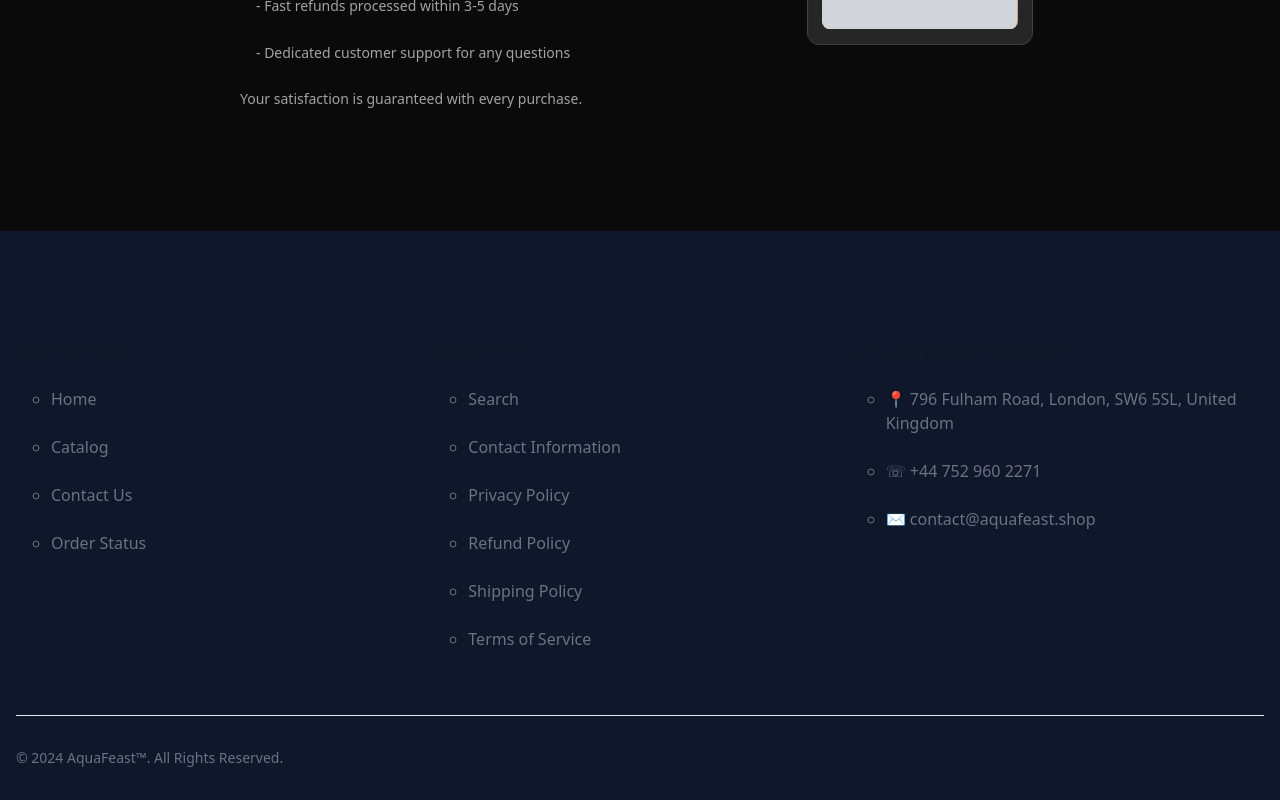
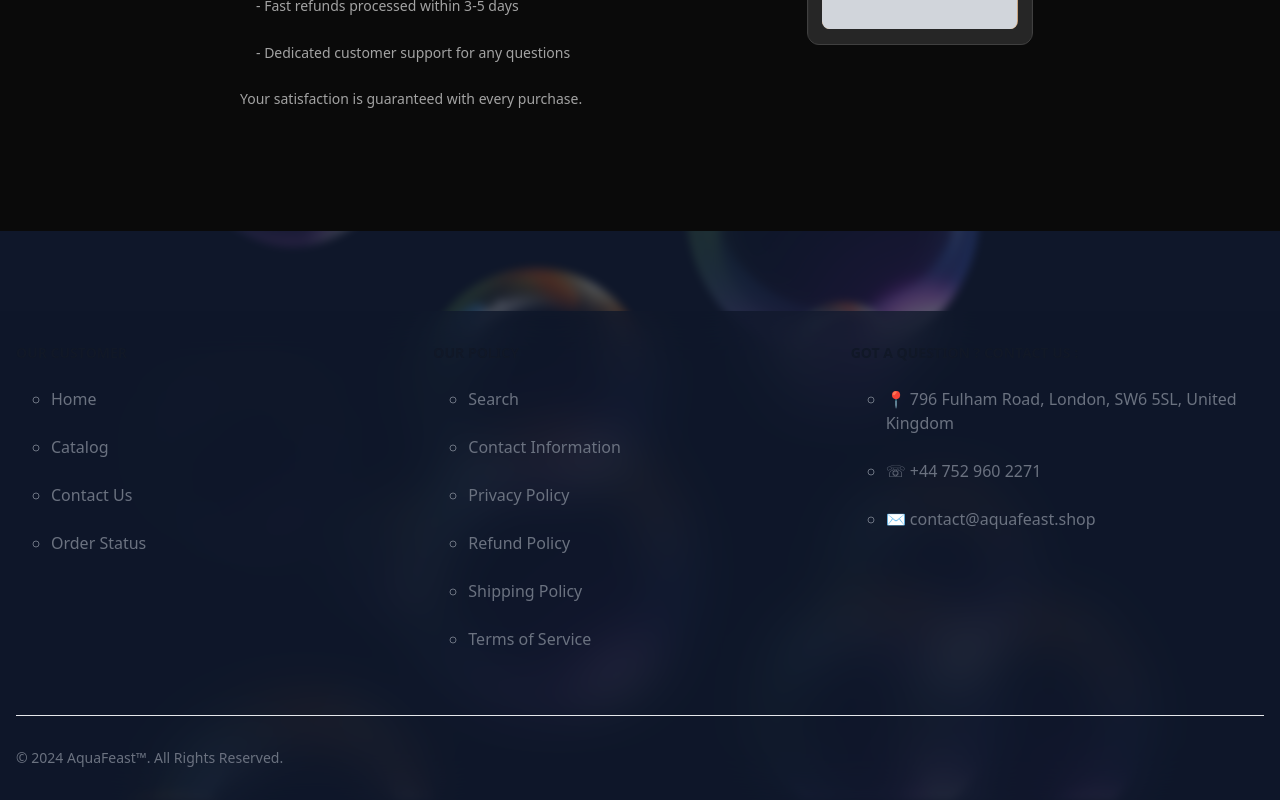
Before and after one commit to biggymarley/store, a React (Vite) app: page / in a window 1280 px wide. Shown: the part 3633-4433 px from the top of the page. Built offline with nearby package versions, Linux system fonts and the light colour scheme.

Commit message:
adding prods

```diff
--- a/src/App.jsx
+++ b/src/App.jsx
@@ -2,14 +2,18 @@ import { Toaster } from "sonner";
 import { ProuctsContext } from "./Context";
 import MainRouter from "./mainRouter";
 import useFetchJson from "./useFetchJson";
-
+import bb from "./assets/bb.png";
 function App() {
   const { data, loading, error } = useFetchJson("/products.json");
 
   return (
     <ProuctsContext.Provider value={{ data, loading, error }}>
-      <Toaster richColors  position="top-center"/>
-      <div className="bg-slate-900 w-full min-h-screen">
+      <Toaster richColors position="top-center" />
+      <div className="bg-slate-900 w-full min-h-screen overflow-hidden relative">
+        <div
+          src={bb}
+          className={`absolute bg-[url(./assets/bb.png)] w-screen h-full opacity-30 blur-sm z-0`}
+        />
         <MainRouter />
       </div>
     </ProuctsContext.Provider>
--- a/src/catalog/catalog.jsx
+++ b/src/catalog/catalog.jsx
@@ -13,7 +13,7 @@ export default function Catalog() {
       <Header />
       <div className="h-40" />
 
-      <div className="">
+      <div className="relative z-1">
         <div className="mx-auto max-w-2xl px-4 py-16 sm:px-6 sm:py-24 lg:max-w-7xl lg:px-8">
           <h2 className="sr-only">Products</h2>
 
--- a/src/home/Home.jsx
+++ b/src/home/Home.jsx
@@ -6,7 +6,7 @@ import { Products } from "./products";
 import { StaggerTestimonials } from "./rating";
 export default function Home() {
   return (
-    <div>
+    <div className="z-10">
       <Header />
       <Hero />
       <Products />
--- a/src/home/footer.jsx
+++ b/src/home/footer.jsx
@@ -4,7 +4,7 @@ import { Link } from "react-router-dom";
 
 export default function Footer() {
   return (
-    <footer className="bg-slate-900 ">
+    <footer className=" relative z-1 backdrop-blur-xl bg-slate-900/70 ">
       <div className="mx-auto w-full max-w-screen-xl p-4 py-6 lg:py-8">
         <div className="md:flex md:justify-between flex-col gap-8">
           <div className="grid grid-cols-2 gap-1 sm:grid-cols-3">
--- a/src/home/paymentsMethods.jsx
+++ b/src/home/paymentsMethods.jsx
@@ -10,7 +10,7 @@ import { twMerge } from "tailwind-merge";
 
 export const FoldingLogos = () => {
   return (
-    <section className="flex flex-col items-center justify-center gap-12 bg-neutral-950 px-4 py-24 md:flex-row">
+    <section className="flex flex-col items-center justify-center gap-12 bg-neutral-950 px-4 py-24 md:flex-row z-20 relative">
       <Copy />
       <LogoRolodex
         items={[
@@ -33,7 +33,7 @@ export const FoldingLogos = () => {
 };
 
 const Copy = () => (
-  <div className="max-w-lg text-center md:text-start">
+  <div className="max-w-lg text-center md:text-start z-20">
     <h2 className="mb-3 text-4xl text-white">Accepted Payment Methods</h2>
     <p className="mb-6 text-sm leading-relaxed text-neutral-400">
       Shop confidently with [Your Company Name]. Our hassle-free return policy
--- a/src/otherpages/contactinfos.jsx
+++ b/src/otherpages/contactinfos.jsx
@@ -8,7 +8,7 @@ export default function Contactusinfos() {
       <Header />
       <div className="h-60" />
 
-      <div className="flex items-center justify-center p-4 mx-auto min-h-[50vh] bg-slate-900 font-[sans-serif] ">
+      <div className="flex items-center justify-center p-4 mx-auto min-h-[50vh] font-[sans-serif] bg-slate-900/60 backdrop-blur-xl relative z-1">
         <div className="flex flex-col justify-center h-full">
           <h1 className="text-white text-3xl font-extrabold">Contact Us</h1>
           <div className="flex flex-col gap-3">
--- a/src/otherpages/contactus.jsx
+++ b/src/otherpages/contactus.jsx
@@ -7,7 +7,7 @@ export default function Contactus() {
     <>
       <Header />
       <div className="h-60" />
-      <div className="grid sm:grid-cols-2 items-start gap-16 p-4 mx-auto min-h-[50vh] bg-slate-900 font-[sans-serif] max-w-6xl">
+      <div className="grid sm:grid-cols-2 items-start gap-16 p-4 mx-auto min-h-[50vh] bg-slate-900/60 backdrop-blur-xl font-[sans-serif] max-w-6xl relative z-1" >
         <div className="flex flex-col justify-center h-full">
           <h1 className="text-white text-3xl font-extrabold">Contact Us</h1>
           <div className="flex flex-col gap-3">
--- a/src/otherpages/orderStatus.jsx
+++ b/src/otherpages/orderStatus.jsx
@@ -8,7 +8,7 @@ export default function OrderStatus() {
       <Header />
       <div className="h-60" />
 
-      <div className="flex items-center justify-center p-4 mx-auto min-h-[50vh] bg-slate-900 font-[sans-serif] ">
+      <div className="flex items-center justify-center p-4 mx-auto min-h-[50vh] bg-slate-900/60 backdrop-blur-xl relative z-1 font-[sans-serif] ">
         <div className="flex flex-col justify-center h-full">
           <h1 className="text-white text-3xl font-extrabold text-center mb-8">
             Order Status
--- a/src/otherpages/pp.jsx
+++ b/src/otherpages/pp.jsx
@@ -8,7 +8,7 @@ export default function Privacypolicy() {
       <Header />
       <div className="h-60" />
 
-      <div className="flex items-center justify-center p-4 mx-auto min-h-[50vh] bg-slate-900 font-[sans-serif] ">
+      <div className="flex items-center justify-center p-4 mx-auto min-h-[50vh] bg-slate-900/60 backdrop-blur-xl relative z-1 font-[sans-serif] ">
         <div className="flex flex-col justify-center h-full">
           <h1 className="text-white text-3xl font-extrabold text-center mb-8">Privacy policy</h1>
           <div className="flex flex-col gap-3">
--- a/src/otherpages/refund.jsx
+++ b/src/otherpages/refund.jsx
@@ -8,7 +8,7 @@ export default function Refund() {
       <Header />
       <div className="h-60" />
 
-      <div className="flex items-center justify-center p-4 mx-auto min-h-[50vh] bg-slate-900 font-[sans-serif] ">
+      <div className="flex items-center justify-center p-4 mx-auto min-h-[50vh] bg-slate-900/60 backdrop-blur-xl relative z-1 font-[sans-serif] ">
         <div className="flex flex-col justify-center h-full">
           <h1 className="text-white text-3xl font-extrabold text-center mb-8">
             Refund policy
--- a/src/otherpages/shipping.jsx
+++ b/src/otherpages/shipping.jsx
@@ -8,7 +8,7 @@ export default function Shipping() {
       <Header />
       <div className="h-60" />
 
-      <div className="flex items-center justify-center p-4 mx-auto min-h-[50vh] bg-slate-900 font-[sans-serif] ">
+      <div className="flex items-center justify-center p-4 mx-auto min-h-[50vh] bg-slate-900/60 backdrop-blur-xl relative z-1 font-[sans-serif] ">
         <div className="flex flex-col justify-center h-full">
           <h1 className="text-white text-3xl font-extrabold text-center mb-8">
             Shipping policy
--- a/src/otherpages/tos.jsx
+++ b/src/otherpages/tos.jsx
@@ -8,7 +8,7 @@ export default function Tos() {
       <Header />
       <div className="h-60" />
 
-      <div className="flex items-center justify-center p-4 mx-auto min-h-[50vh] bg-slate-900 font-[sans-serif] ">
+      <div className="flex items-center justify-center p-4 mx-auto min-h-[50vh] bg-slate-900/60 backdrop-blur-xl relative z-1 font-[sans-serif] ">
         <div className="flex flex-col justify-center h-full">
           <h1 className="text-white text-3xl font-extrabold text-center mb-8">
             Terms of service
```
Also changed, not shown: src/assets/bb.png (added).
